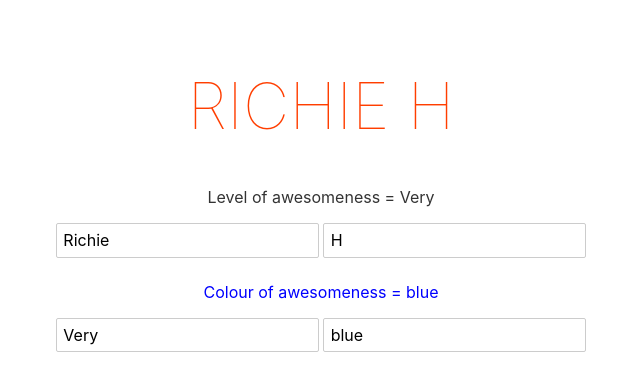
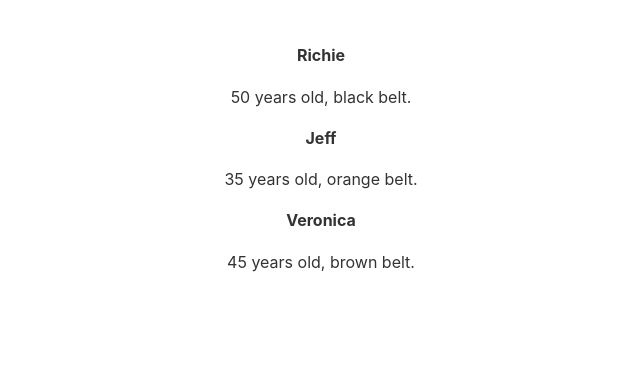
Before and after one commit to RHaddlesey/SvelteTutorials, a Svelte app in the folder svelte-app/: page / in a window 1280 px wide. Shown: the top 390 px of the page, without its empty margins (319-959 px from the left). Built offline with nearby package versions, Linux system fonts and the light colour scheme.

Commit message:
looping over an array with else

```diff
--- a/svelte-app/src/App.svelte
+++ b/svelte-app/src/App.svelte
@@ -1,50 +1,23 @@
 <script>
-  let firstName = "Richie";
-  let lastName = "H";
-  let StateOfAwesomeness = "Very";
-  let colourOfAwesomeness = "blue";
-
-  $: fullName = `${firstName} ${lastName}`;
-  // this is a reactive value. If either of the values are changed in the text input, they will update in the DOM
-
-  $: {
-    console.log(colourOfAwesomeness)
-    console.log(StateOfAwesomeness)
-    console.log(fullName)
-  };
-  // reactive statement - if anything changes, the entire code block will run
-
-
-
-  const handleClick = () => {
-    StateOfAwesomeness = "super";
-    colourOfAwesomeness = "green";
-  };
-
-  const handleInput = (e) => {
-    StateOfAwesomeness = e.target.value
-  };
-
-  const handleInput2 = (e) => {
-    colourOfAwesomeness = e.target.value
-  };
+  let people = [
+    { name: "Richie", beltColour: "black", age: 50, id: 1 },
+    { name: "Jeff", beltColour: "orange", age: 35, id: 2 },
+    { name: "Veronica", beltColour: "brown", age: 45, id: 3 },
+  ];
 </script>
 
-
-
 <main>
-  <h1>{fullName}</h1>
-  <p>Level of awesomeness = {StateOfAwesomeness}</p>
-  <input type="text" bind:value={firstName} />
-  <input type="text" bind:value={lastName} />
-  <p style="color: {colourOfAwesomeness}">Colour of awesomeness = {colourOfAwesomeness}</p>
-
-  <!-- <input type='text' on:input={handleInput} value={StateOfAwesomeness} /> -->
-
-  <input type="text" bind:value={StateOfAwesomeness} />
-  <input type="text" bind:value={colourOfAwesomeness} />
-
+  {#each people as person (person.id)}
+  <!-- this adds a key into the array -->
+  <div>
+    <h4>{person.name}</h4>
+    <p>{person.age} years old, {person.beltColour} belt.</p>
+  </div>
+  {:else}
+  <p>There are no data to show...</p>
+  {/each}
 </main>
+<!-- the else is if there are no data, then output this. So if the array is empty, we still get an output to let us know it is empty! -->
 
 <style>
   main {
@@ -54,13 +27,6 @@
     margin: 0 auto;
   }
 
-  h1 {
-    color: #ff3e00;
-    text-transform: uppercase;
-    font-size: 4em;
-    font-weight: 100;
-  }
-
   @media (min-width: 640px) {
     main {
       max-width: none;
--- /dev/null
+++ b/svelte-app/src/OldApp.svelte
@@ -0,0 +1,69 @@
+<script>
+  let firstName = "Richie";
+  let lastName = "H";
+  let StateOfAwesomeness = "Very";
+  let colourOfAwesomeness = "blue";
+
+  $: fullName = `${firstName} ${lastName}`;
+  // this is a reactive value. If either of the values are changed in the text input, they will update in the DOM
+
+  $: {
+    console.log(colourOfAwesomeness)
+    console.log(StateOfAwesomeness)
+    console.log(fullName)
+  };
+  // reactive statement - if anything changes, the entire code block will run
+
+
+
+  const handleClick = () => {
+    StateOfAwesomeness = "super";
+    colourOfAwesomeness = "green";
+  };
+
+  const handleInput = (e) => {
+    StateOfAwesomeness = e.target.value
+  };
+
+  const handleInput2 = (e) => {
+    colourOfAwesomeness = e.target.value
+  };
+</script>
+
+
+
+<main>
+  <h1>{fullName}</h1>
+  <p>Level of awesomeness = {StateOfAwesomeness}</p>
+  <input type="text" bind:value={firstName} />
+  <input type="text" bind:value={lastName} />
+  <p style="color: {colourOfAwesomeness}">Colour of awesomeness = {colourOfAwesomeness}</p>
+
+  <!-- <input type='text' on:input={handleInput} value={StateOfAwesomeness} /> -->
+
+  <input type="text" bind:value={StateOfAwesomeness} />
+  <input type="text" bind:value={colourOfAwesomeness} />
+
+</main>
+
+<style>
+  main {
+    text-align: center;
+    padding: 1em;
+    max-width: 240px;
+    margin: 0 auto;
+  }
+
+  h1 {
+    color: #ff3e00;
+    text-transform: uppercase;
+    font-size: 4em;
+    font-weight: 100;
+  }
+
+  @media (min-width: 640px) {
+    main {
+      max-width: none;
+    }
+  }
+</style>
```
